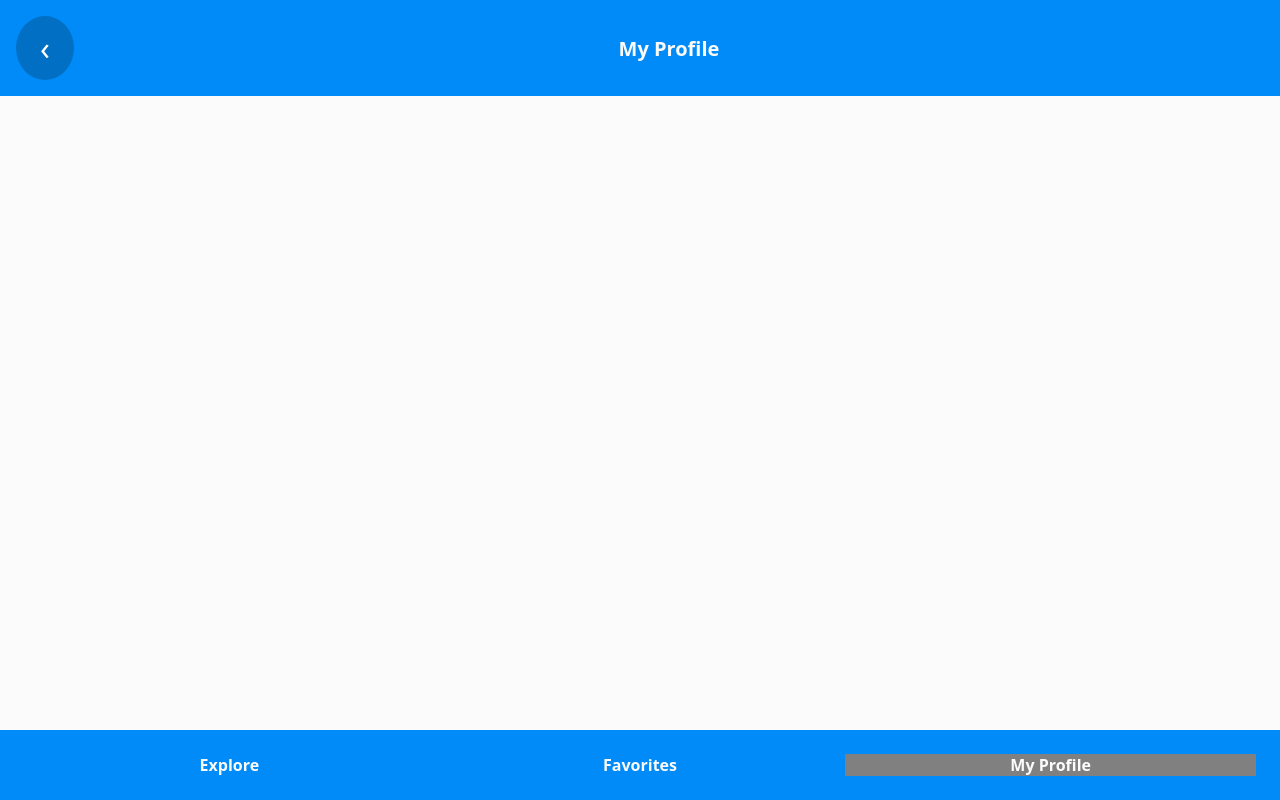
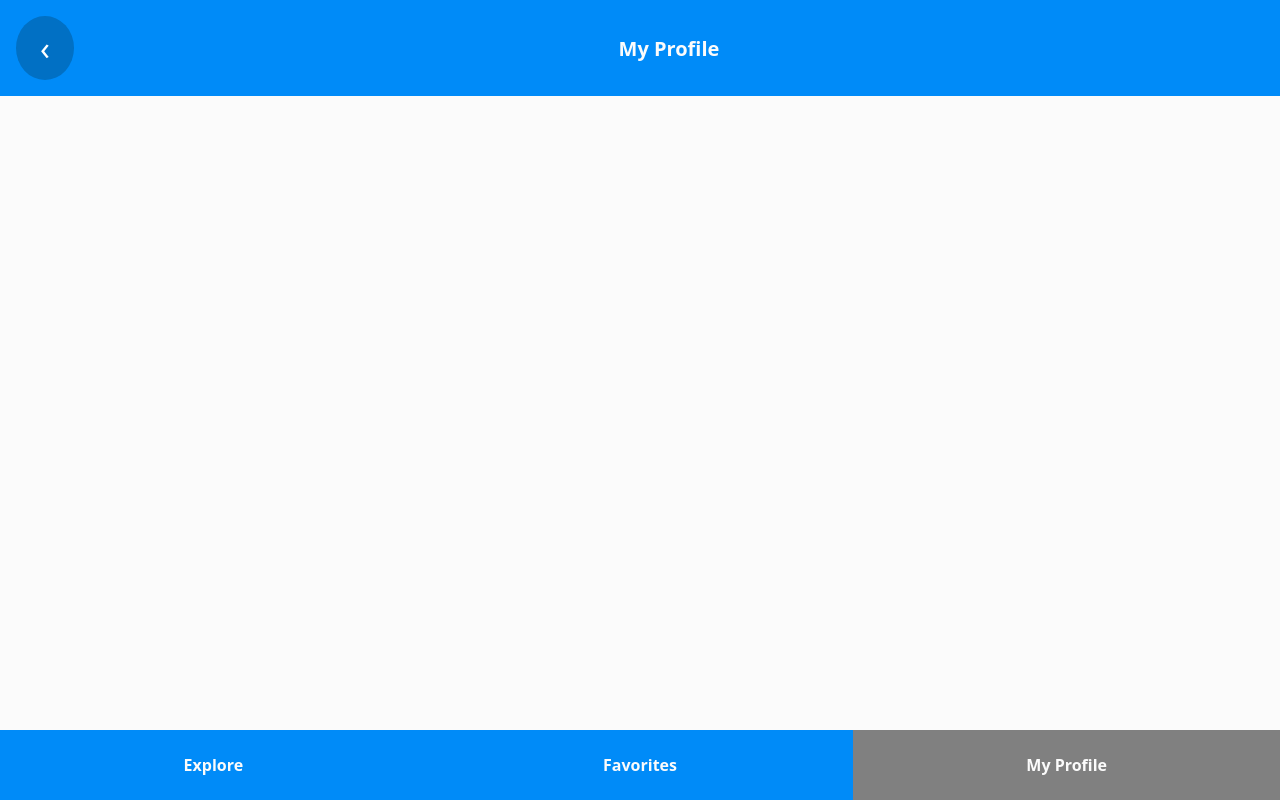
Before and after one commit to Dariastep/Lamo-hiking-app-capstone-project, a Next.js app: page /myProfile in a window 1280 px wide. Built offline with nearby package versions, Linux system fonts and the light colour scheme.

Commit message:
fixed the navbar styling

```diff
--- a/components/NavigationBar/index.js
+++ b/components/NavigationBar/index.js
@@ -25,7 +25,6 @@ export const NavigationContainer = styled.nav`
   left: 0;
   width: 100%;
   background-color: var(--secondary-color);
-  padding: 1.5rem;
   display: flex;
   justify-content: space-around;
   align-items: center;
@@ -40,6 +39,7 @@ export const NavigationSection = styled.div`
   flex: 1;
   display: flex;
   justify-content: center;
+  padding: 1.5rem;
   background-color: ${(isActive) => (isActive.active ? "grey" : "transparent")};
   transition: background-color 0.3s;
 `;
```
